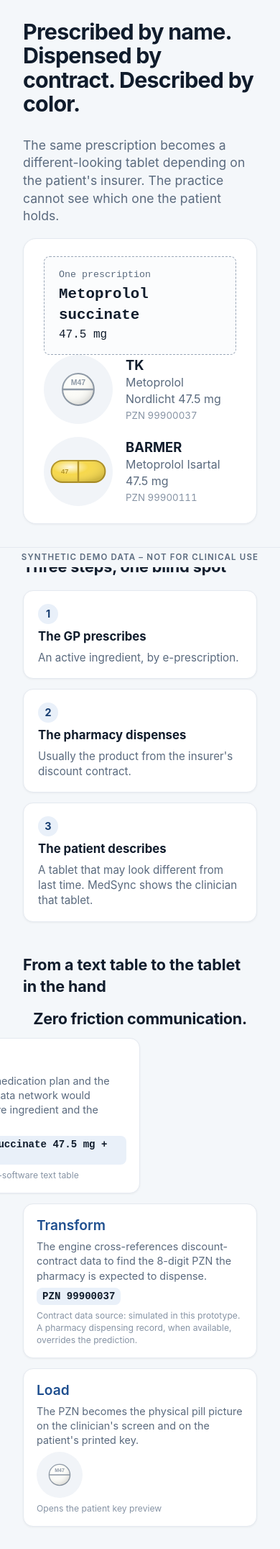
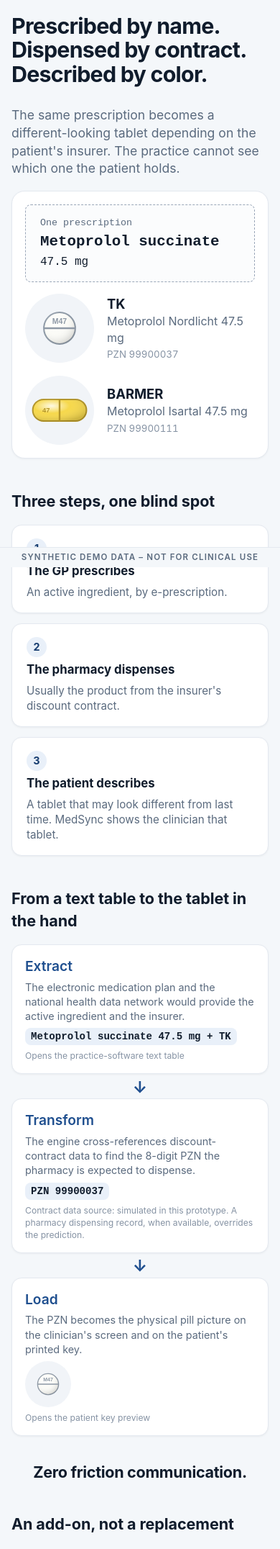
Before and after one commit to khalidhammad402/MedSync, a FastAPI app: page /how-we-work in a window 390 px wide. Shown: the part 56-2208 px from the top of the page at 72% size. Run offline with FastAPI, Linux system fonts and the light colour scheme.

Commit message:
Phone layout: hide launch strip, stack the cycle diagram
Co-Authored-By: Claude Fable 5.2 <noreply@anthropic.com>

```diff
--- a/app/l8_ui/static/styles.css
+++ b/app/l8_ui/static/styles.css
@@ -438,3 +438,18 @@ body.demo-on .toasts { bottom: calc(var(--foot-h) + 104px); }
   .loop { height: auto; display: grid; gap: 14px; } .loop-arrows { display: none; }
   .loop-node, .loop-centre { position: static; transform: none; width: auto; max-width: none; }
 }
+
+/* phone: no launch strip, and the cycle becomes a simple top-to-bottom flow */
+@media (max-width: 900px) {
+  .loop { height: auto; display: grid; gap: 34px; max-width: 520px; }
+  .loop .loop-arrows { display: none; }
+  .loop .loop-node, .loop .loop-centre { position: relative; left: auto; right: auto; top: auto; bottom: auto; transform: none; width: auto; max-width: none; }
+  .loop .loop-centre { order: 4; padding: 4px 0 0; }
+  .loop .loop-node.extract::after, .loop .loop-node.transform::after { content: "\2193"; position: absolute; left: 50%; bottom: -31px;
+    transform: translateX(-50%); color: var(--blue); font-size: 1.4rem; font-weight: 700; line-height: 1; }
+}
+@media (max-width: 760px) {
+  .launch-strip { display: none; }
+  .page { padding: 20px 16px; }
+  .same-rx { padding: 18px; gap: 16px; }
+}
```
